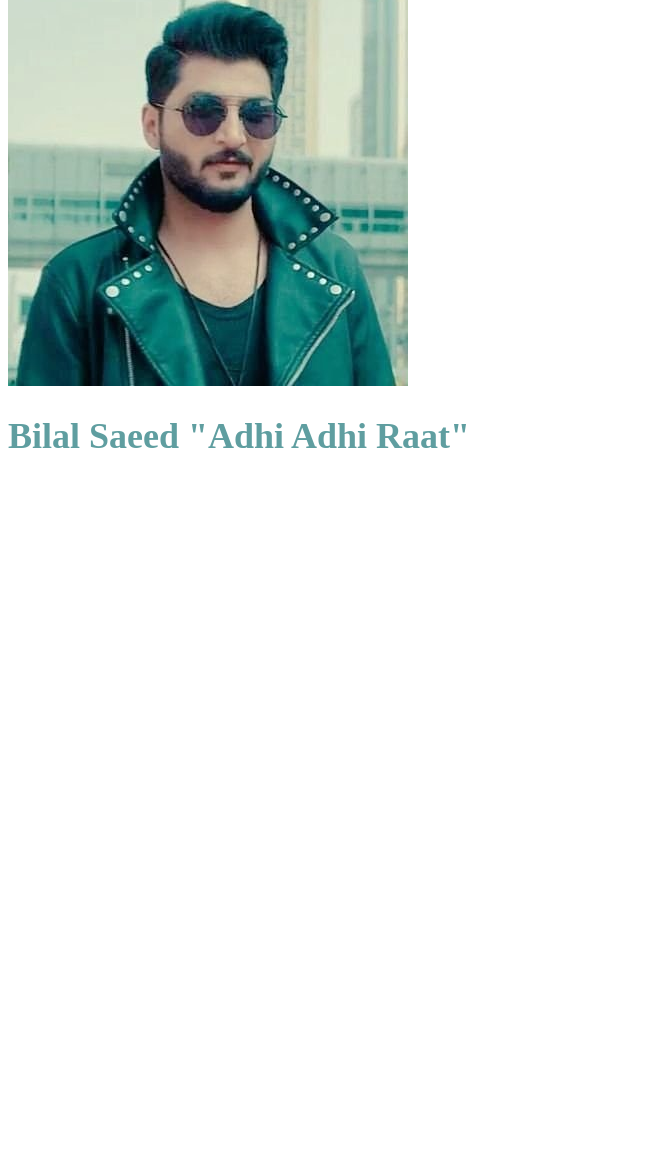
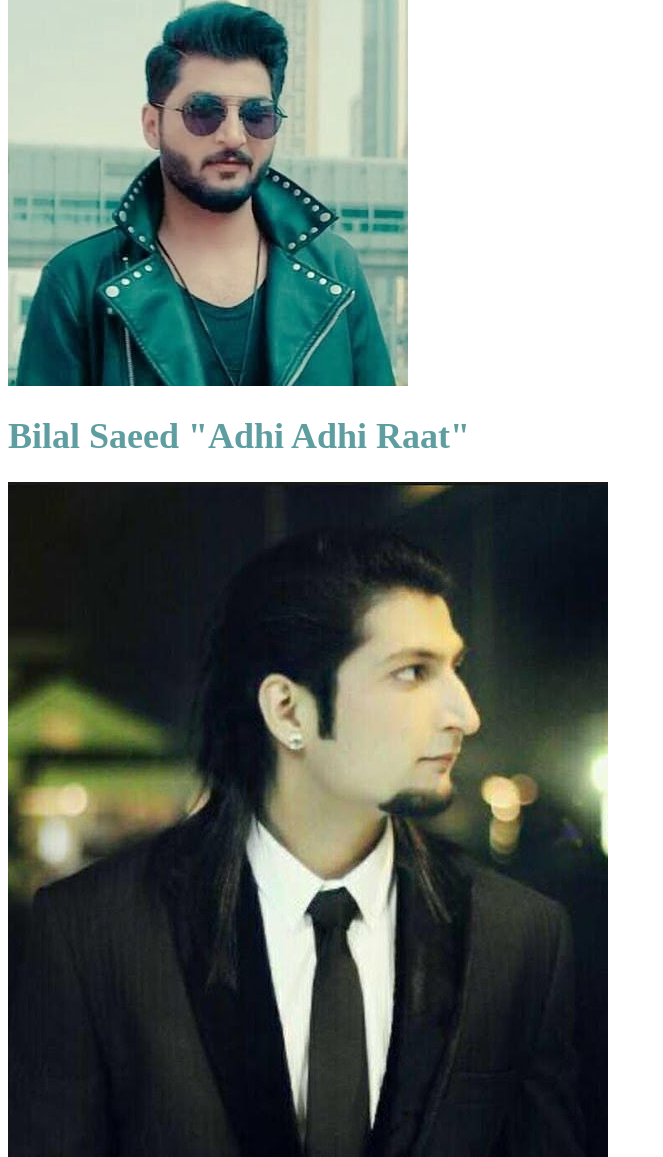
Before and after one commit to MEHEDI-HUSSAIN/My-Second-Repository, a plain HTML site: page index.html in a window 1280 px wide. Shown: the part 443-1600 px from the top of the page, without its empty margins (0-663 px from the left). Before the commit the page ends 925 px from the top, so only its background shows below. Drawn offline with Linux system fonts and the light colour scheme.

Commit message:
new image

```diff
--- a/index.html
+++ b/index.html
@@ -17,6 +17,7 @@
     </p>
     <img src="Bilal-Saeed-Biography-2.jpg" alt="">
     <h2><Big>Bilal Saeed "Adhi Adhi Raat"</Big></h2>
+    <img src="Adhi Adhi Raat.jpg" alt="">
 
 </body>
 </html>
```
